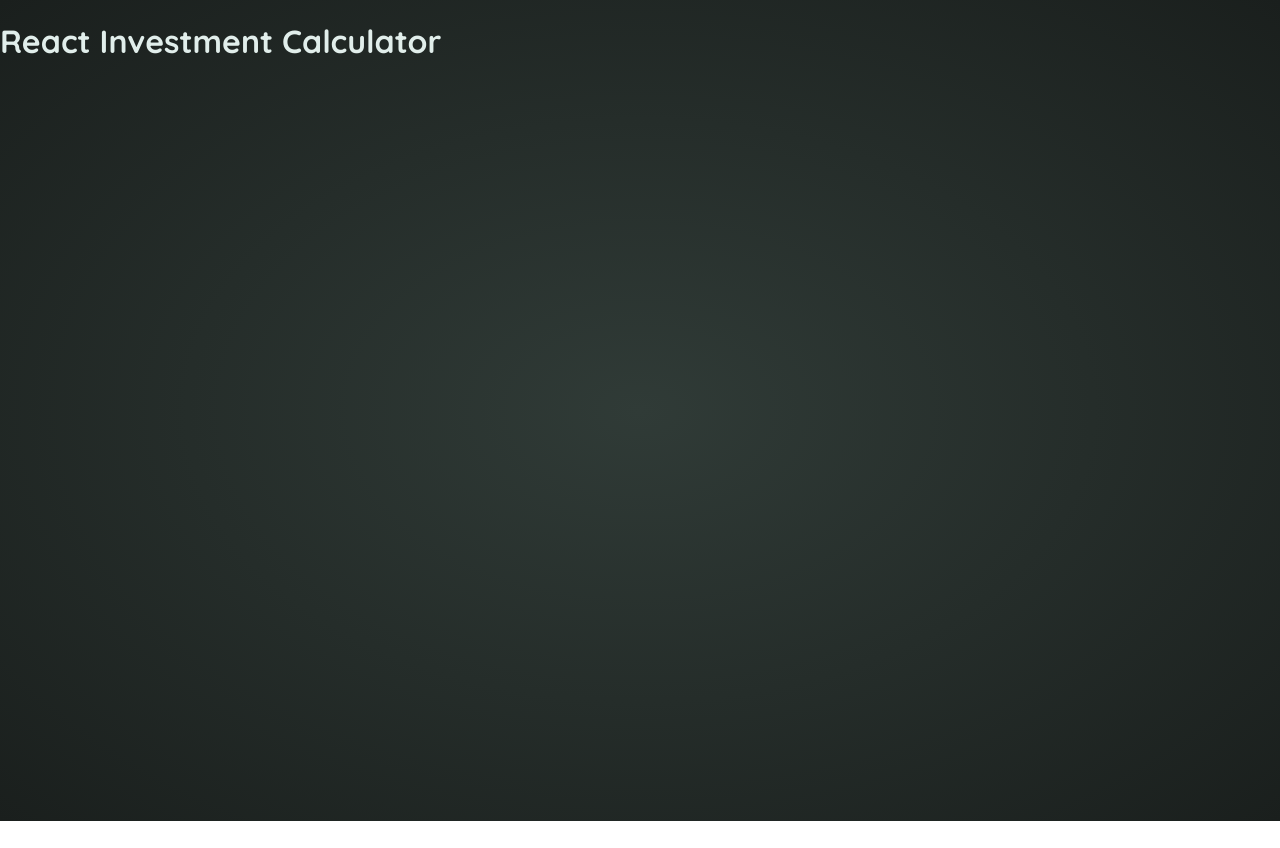
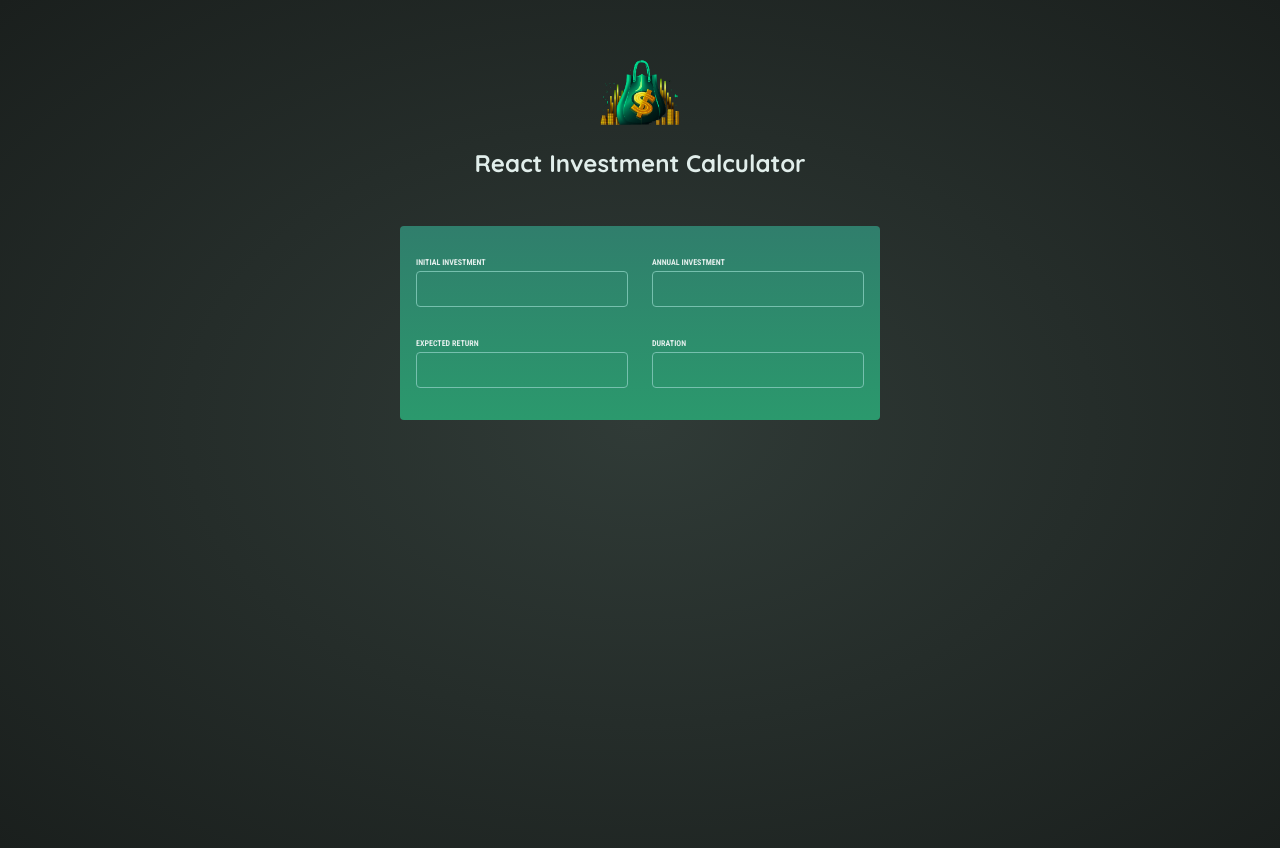
Before and after one commit to heppaat/investment_calculator, a React (Vite) app: page / in a window 1280 px wide. Before the commit the page ends 821 px from the top, so only its background shows below. Built offline with nearby package versions, Linux system fonts and the light colour scheme.

Commit message:
header component done, user input started

```diff
--- a/src/App.jsx
+++ b/src/App.jsx
@@ -1,7 +1,13 @@
+import Header from "./components/Header";
+import UserInput from "./components/UserInput";
+
 function App() {
   return (
-    <h1>React Investment Calculator</h1>
-  )
+    <>
+      <Header />
+      <UserInput />
+    </>
+  );
 }
 
-export default App
+export default App;
--- /dev/null
+++ b/src/components/Header.jsx
@@ -0,0 +1,12 @@
+import logo from "../assets/investment-calculator-logo.png";
+
+const Header = () => {
+  return (
+    <header id="header">
+      <img src={logo} alt="main-logo" />
+      <h1>React Investment Calculator</h1>
+    </header>
+  );
+};
+
+export default Header;
--- /dev/null
+++ b/src/components/UserInput.jsx
@@ -0,0 +1,28 @@
+const UserInput = () => {
+  return (
+    <section id="user-input">
+      <div className="input-group">
+        <p>
+          <label>Initial Investment</label>
+          <input type="number" required />
+        </p>
+        <p>
+          <label>Annual Investment</label>
+          <input type="number" required />
+        </p>
+      </div>
+      <div className="input-group">
+        <p>
+          <label>Expected Return</label>
+          <input type="number" required />
+        </p>
+        <p>
+          <label>Duration</label>
+          <input type="number" required />
+        </p>
+      </div>
+    </section>
+  );
+};
+
+export default UserInput;
```
